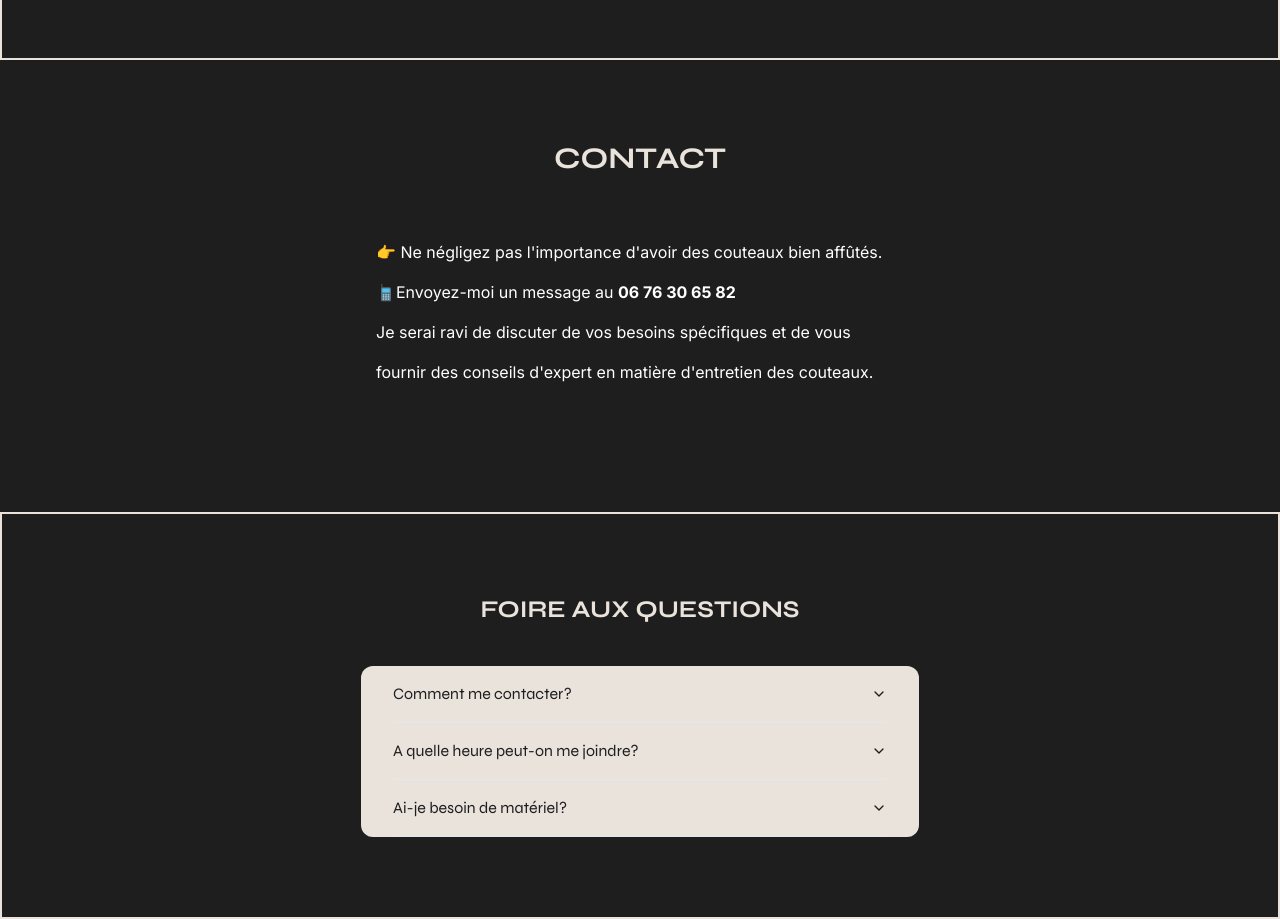
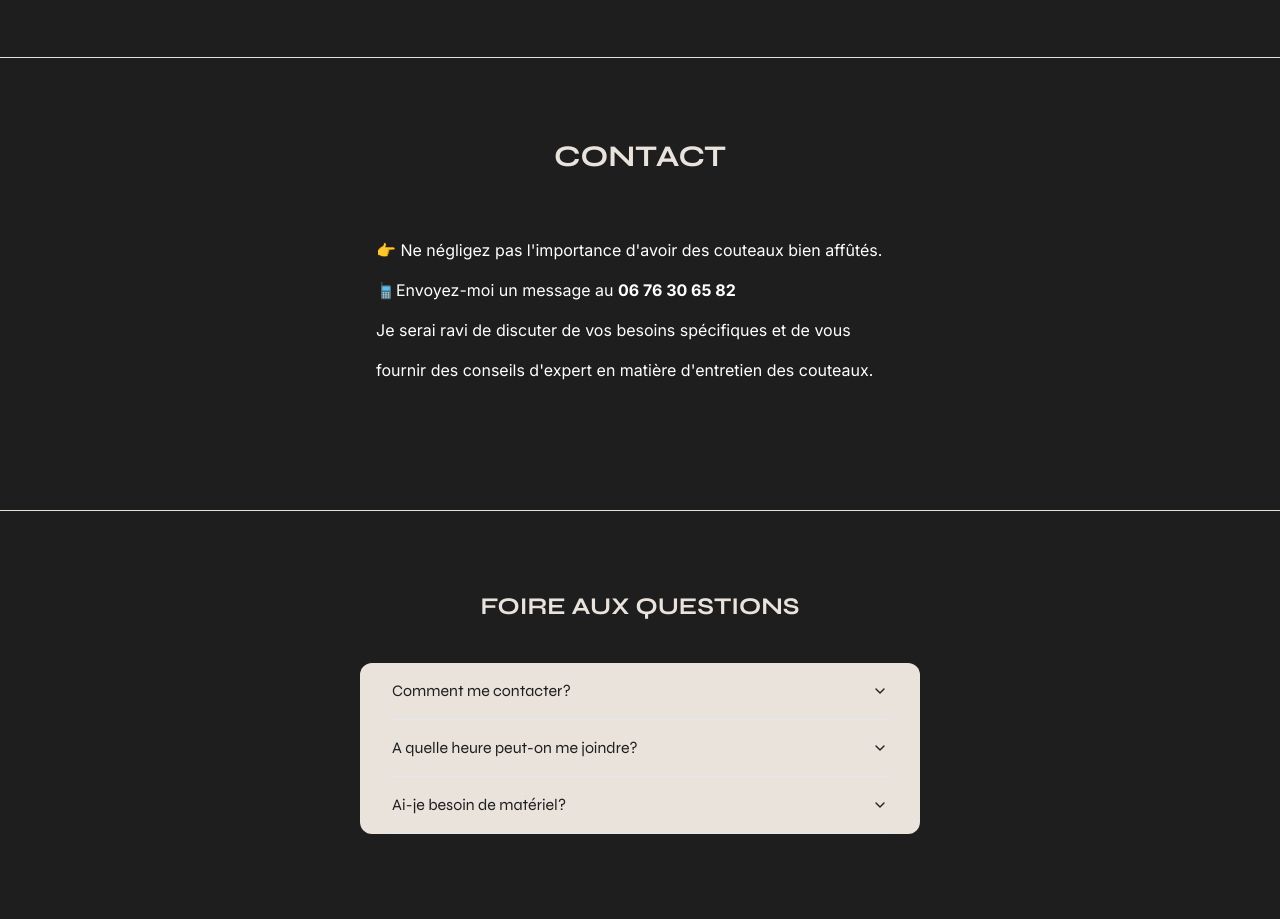
Before and after one commit to MathieuSchaff/daycuttingsharp, a Next.js app: page / in a window 1280 px wide. Shown: the part 3111-4030 px from the top of the page. Built offline with nearby package versions, Linux system fonts and the light colour scheme.

Commit message:
changed border of the elements

```diff
--- a/src/components/About.tsx
+++ b/src/components/About.tsx
@@ -4,7 +4,7 @@ import meleuse from '../../public/meleuse1.jpg'
 import car from '../../public/car.jpg'
 import jardinage from '../../public/jardinage.jpg'
 const About = () => {
-  return (<div id="about" className="border-browney border-2 pt-10 pb-10">
+  return (<div id="about" className="border-browney  border-t border-t-browney pt-10 pb-10">
     <h2 className='whitespace-nowrap text-2xl text-center sm:text-3xl md:text-4xl uppercase font-bold'>
       Qui suis-je ?
     </h2>
--- a/src/components/Contact.tsx
+++ b/src/components/Contact.tsx
@@ -1,7 +1,7 @@
 import { FcCellPhone } from 'react-icons/fc';
 const Contact = () => {
   return (
-    <div id="contact" className="py-20">
+    <div id="contact" className="py-20  border-t border-t-browney ">
       <div className="container mx-auto">
         <div className="flex flex-col justify-center items-center">
           <h2 className="uppercase  text-2xl text-center sm:text-3xl font-bold ">Contact</h2>
--- a/src/components/Faq.tsx
+++ b/src/components/Faq.tsx
@@ -7,7 +7,7 @@ import {
 } from "@/components/ui/accordion"
 const Faq = () => {
   return (
-    <div id="faq" className="p-10 sm:p-20 border-2 border-browney">
+    <div id="faq" className="p-10 sm:p-20 border-t border-t-browney ">
       <h2 className="text-center text-2xl uppercase font-bold mb-10">Foire aux questions</h2>
       <div className="container mx-auto md:w-3/4 lg:w-1/2 bg-browney text-darkgrey rounded-xl">
         <Accordion type="single" collapsible>
```
